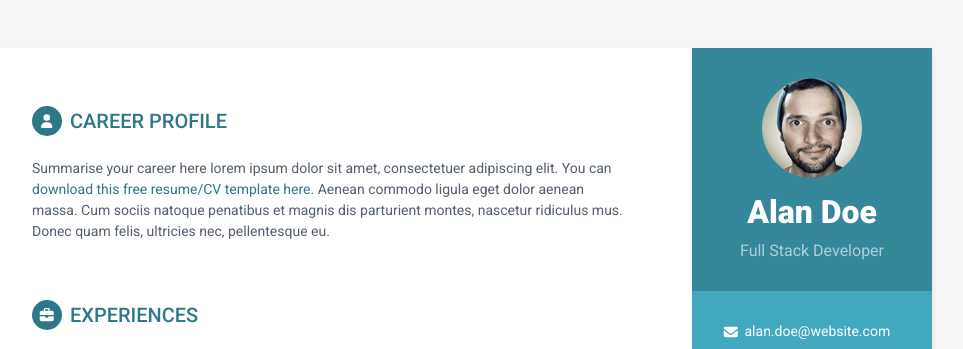
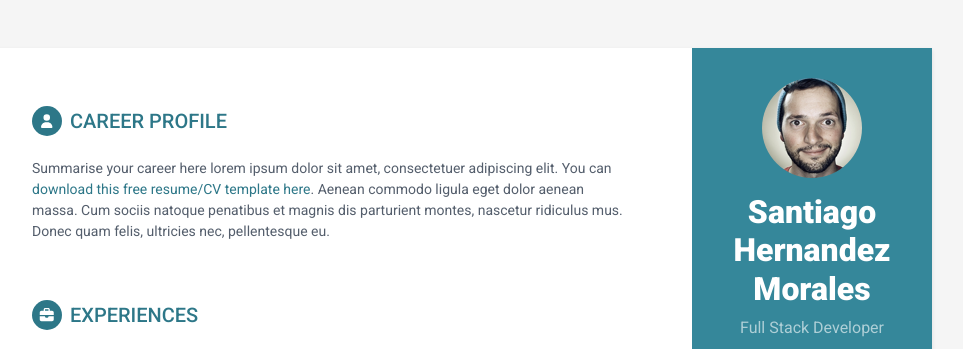
Before and after one commit to santiagohernandezmorales3-collab/Hernandez-cv, a plain HTML site: page index.html in a window 1280 px wide. Shown: the top 349 px of the page, without its empty margins (188-1151 px from the left). Drawn offline with Linux system fonts and the light colour scheme.

Commit message:
Actualizar el nombre de la persona en el CV

```diff
--- a/index.html
+++ b/index.html
@@ -25,7 +25,7 @@
         <div class="sidebar-wrapper">
             <div class="profile-container">
                 <img class="profile" src="assets/images/profile.png" alt="" />
-                <h1 class="name">Alan Doe</h1>
+                <h1 class="name">Santiago Hernandez Morales</h1>
                 <h3 class="tagline">Full Stack Developer</h3>
             </div><!--//profile-container-->
 
```
